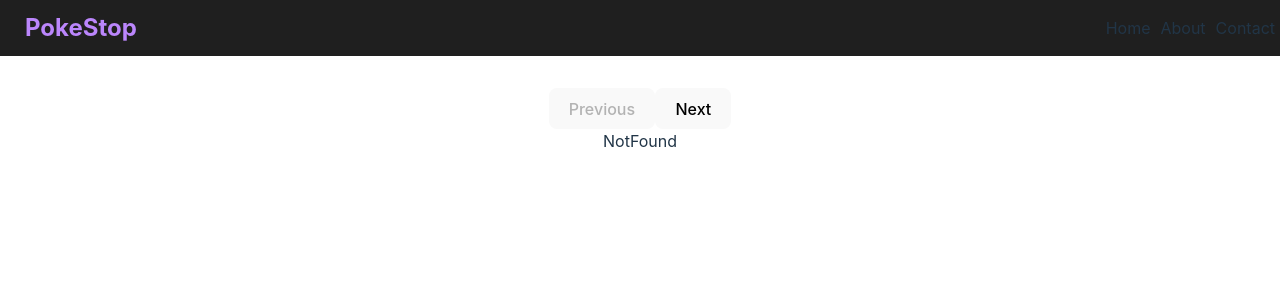
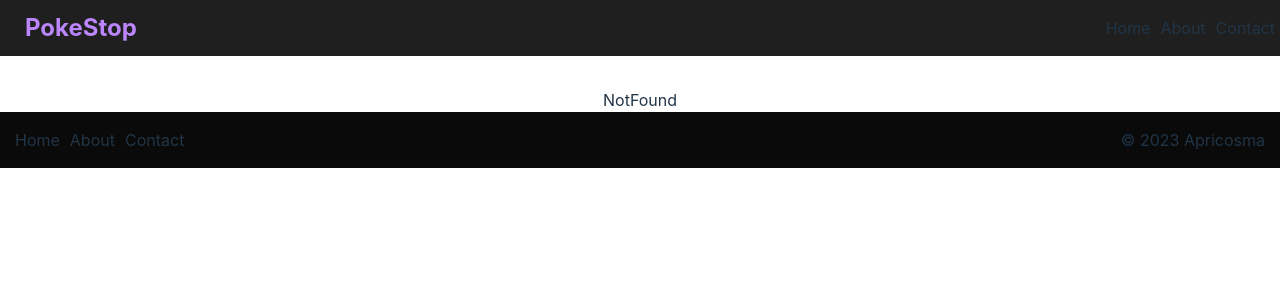
Before and after one commit to Apricosma/poke-stop, a React (Vite) app: page /poke-stop/404 in a window 1280 px wide. Shown: the top 300 px of the page. Built offline with nearby package versions, Linux system fonts and the light colour scheme; no server answers; what pokemontcgsdk would draw is missing.

Commit message:
add footer and change buttons

```diff
--- a/src/App.css
+++ b/src/App.css
@@ -9,6 +9,10 @@
   --background-color: #121212;
   --background-color-light: #1f1f1f;
   --primary-hover: #3a2d49;
+}
+
+.details-wrapper, .index-wrapper {
+  min-height: calc(100vh - 145px);
 }
 
 .container {
@@ -55,6 +59,7 @@
   display: grid;
   grid-template-columns: repeat(auto-fill, minmax(200px, 1fr));
   gap: 20px;
+  padding: 20px 0 75px;
 }
 
 .card-name {
@@ -149,3 +154,61 @@
 .drawer-wrapper {
   width: 100%;
 }
+
+/* footer */
+.footer-flex {
+  display: flex;
+  justify-content: space-between;
+  align-items: center;
+}
+
+.footer-bar {
+  background-color: #0a0a0a;
+
+}
+
+.footer-wrapper {
+  display: flex;
+  padding: 0;
+}
+
+.navList {
+  margin-right: 10px;
+  display: flex;
+  list-style-type: none;
+  padding: 0;
+  list-style: none;
+}
+
+/* pagination buttons */
+.pagination {
+  display: flex;
+  justify-content: right;
+  align-items: center;
+  margin-top: 1rem;
+}
+
+.next-button {
+  background-color: var(--primary-color);
+  border: none;
+  padding: 10px 30px;
+  text-align: center;
+  text-decoration: none;
+  display: inline-block;
+  font-size: 1rem;
+  margin: 4px 2px;
+  margin-left: 8px;
+  cursor: pointer;
+  border-radius: 5px;
+  transition: background-color 0.2s ease-in;
+}
+
+.next-button:hover {
+  background-color: #925fd1;
+}
+
+.previous-button {
+  background-color: var(--background-color);
+  border: var(--primary-color) 1px solid;
+  color: grey;
+}
--- a/src/App.jsx
+++ b/src/App.jsx
@@ -1,38 +1,19 @@
-import { useState, useEffect } from "react";
-import { Routes, Route, useNavigate, useLocation } from "react-router-dom";
+import { Routes, Route } from "react-router-dom";
 import "./App.css";
 import Header from "./components/Header";
-import Pagination from "./components/Pagination";
 import CardDataPage from "./pages/CardDataPage";
 import CardDetails from "./components/CardDetails";
 import NotFound from "./components/NotFound";
+import Footer from "./components/Footer";
 
 function App() {
-  const [currentPage, setCurrentPage] = useState(1);
-  const location = useLocation();
-  const navigate = useNavigate();
-
-  const handlePageChange = (pageNumber) => {
-    setCurrentPage(pageNumber);
-    navigate(`/${pageNumber}`, { state: { pageNumber } });
-  };
-
-  useEffect(() => {
-    const pageNumber = location.state?.pageNumber || 1;
-    setCurrentPage(pageNumber);
-  }, [location]);
-
   return (
-    <>
+    <div className="main-wrapper">
       <Header
         title="PokeStop"
         color="var(--background-color-light)"
         navigation={["Home", "About", "Contact"]}
       />
-
-      <div className="pagination">
-        <Pagination currentPage={currentPage} onPageChange={handlePageChange} />
-      </div>
 
       <Routes>
         <Route path="/:page" element={<CardDataPage pageSize={20} />} />
@@ -40,7 +21,9 @@ function App() {
         <Route path="/card/:id" element={<CardDetails />} />
         <Route path="/404" element={<NotFound />} />
       </Routes>
-    </>
+
+      <Footer />
+    </div>
   );
 }
 
--- a/src/components/CardData.jsx
+++ b/src/components/CardData.jsx
@@ -1,51 +1,77 @@
-import { useState, useEffect } from 'react';
-import pokemon from 'pokemontcgsdk';
-import PropTypes from 'prop-types';
-import { useNavigate } from 'react-router-dom';
+import { useState, useEffect } from "react";
+import pokemon from "pokemontcgsdk";
+import PropTypes from "prop-types";
+import { useNavigate, useLocation } from "react-router-dom";
+import Pagination from "./Pagination";
 
 pokemon.configure({ apiKey: import.meta.env.VITE_POKEMON_API_KEY });
 
 const CardData = ({ pageSize, page }) => {
   const [cardData, setCardData] = useState([]);
   const navigate = useNavigate();
+  const [currentPage, setCurrentPage] = useState(1);
+  const location = useLocation();
 
+	// get card data
   useEffect(() => {
-		pokemon.card.where({ pageSize, page })
-			.then(result => {
+    pokemon.card.where({ pageSize, page }).then((result) => {
       setCardData(result.data);
       console.log(result);
-			})
+    });
   }, [pageSize, page]);
 
+	// set current page
+  useEffect(() => {
+    const pageNumber = location.state?.pageNumber || 1;
+    setCurrentPage(pageNumber);
+  }, [location]);
+
   const handleCardClick = (cardId) => {
-		navigate(`/card/${cardId}`)
+    navigate(`/card/${cardId}`);
   };
 
   if (!cardData) {
     return <div>Loading...</div>;
   }
 
+  const handlePageChange = (pageNumber) => {
+    setCurrentPage(pageNumber);
+    navigate(`/${pageNumber}`, { state: { pageNumber } });
+  };
+
   return (
-		<div className='container'>
-
-			<div className='card-grid'>
-				{cardData.map(card => (
-					<div key={card.id} className='card' onClick={() => handleCardClick(card.id)}>
-						<img src={card.images.small} alt={card.name} className='card-image' />
-						<div className='card-container'>
-							<h3 className='card-name'>{card.name}</h3>
+    <>
+      <div className="pagination container">
+        <Pagination currentPage={currentPage} onPageChange={handlePageChange} />
+      </div>
+      <div className="container index-wrapper">
+        <div className="card-grid">
+          {cardData.map((card) => (
+            <div
+              key={card.id}
+              className="card"
+              onClick={() => handleCardClick(card.id)}
+            >
+              <img
+                src={card.images.small}
+                alt={card.name}
+                className="card-image"
+              />
+              <div className="card-container">
+                <h3 className="card-name">{card.name}</h3>
                 <p>${card.cardmarket?.prices?.averageSellPrice}</p>
               </div>
             </div>
           ))}
         </div>
       </div>
+    </>
   );
 };
 
 CardData.propTypes = {
   pageSize: PropTypes.number,
   page: PropTypes.number,
-}
+};
 
 export default CardData;
--- a/src/components/CardDetails.jsx
+++ b/src/components/CardDetails.jsx
@@ -40,7 +40,7 @@ const CardDetails = () => {
   }
 
   return (
-    <div className="container">
+    <div className="container details-wrapper">
       <div className="card-details">
         <img
           src={cardData.images.small}
--- /dev/null
+++ b/src/components/Footer.jsx
@@ -0,0 +1,21 @@
+function Footer() {
+
+  const footerList = ["Home", "About", "Contact"];
+
+  return (
+    <footer className="footer-bar">
+      <div className="container footer-flex">
+        <ul className="footer-wrapper">
+          {footerList.map((item, index) => (
+            <li className="navList" key={index}>
+              <p className="navbarButtons">{item}</p>
+            </li>
+          ))}
+        </ul>
+        <p className="copyright">&copy; 2023 Apricosma</p>
+      </div>
+    </footer>
+  );
+}
+
+export default Footer;
--- a/src/components/Header.jsx
+++ b/src/components/Header.jsx
@@ -5,7 +5,9 @@ const Header = ({ title, color, navigation }) => {
   const navigate = useNavigate();
 
   const handleTitleClick = () => {
-    navigate("/");
+    // this looks strange in the url but it was the only way I could fix
+    // an issue with refreshing
+    navigate("/poke-stop/");
   };
 
   return (
--- a/src/components/Pagination.jsx
+++ b/src/components/Pagination.jsx
@@ -11,10 +11,20 @@ function Pagination({ currentPage, onPageChange }) {
 
   return (
     <>
-      <button onClick={() => handlePageChange(currentPage - 1)} disabled={currentPage === 1}>
+      <button
+        className="previous-button"
+        onClick={() => handlePageChange(currentPage - 1)}
+        disabled={currentPage === 1}
+      >
         Previous
       </button>
-      <button onClick={() => handlePageChange(currentPage + 1)}>Next</button>
+
+      <button
+        className="next-button"
+        onClick={() => handlePageChange(currentPage + 1)}
+      >
+        Next
+      </button>
     </>
   );
 }
@@ -22,6 +32,6 @@ function Pagination({ currentPage, onPageChange }) {
 Pagination.propTypes = {
   currentPage: PropTypes.number.isRequired,
   onPageChange: PropTypes.func.isRequired,
-}
+};
 
 export default Pagination;
--- a/src/pages/CardDataPage.jsx
+++ b/src/pages/CardDataPage.jsx
@@ -17,6 +17,6 @@ function CardDataPage({ pageSize }) {
 // prop validation
 CardDataPage.propTypes = {
   pageSize: PropTypes.number.isRequired,
-}
+};
 
 export default CardDataPage;
```
Lines whose indentation alone changed are shown as unchanged.
